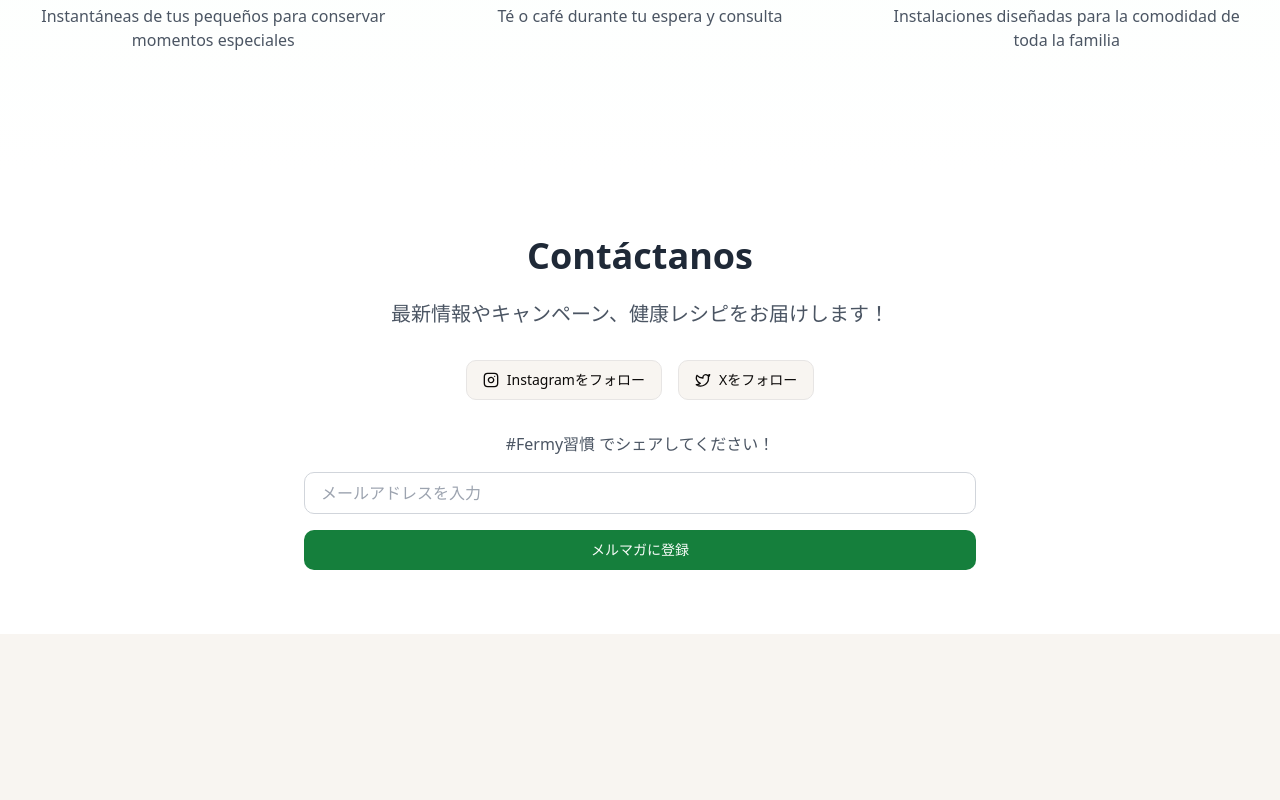
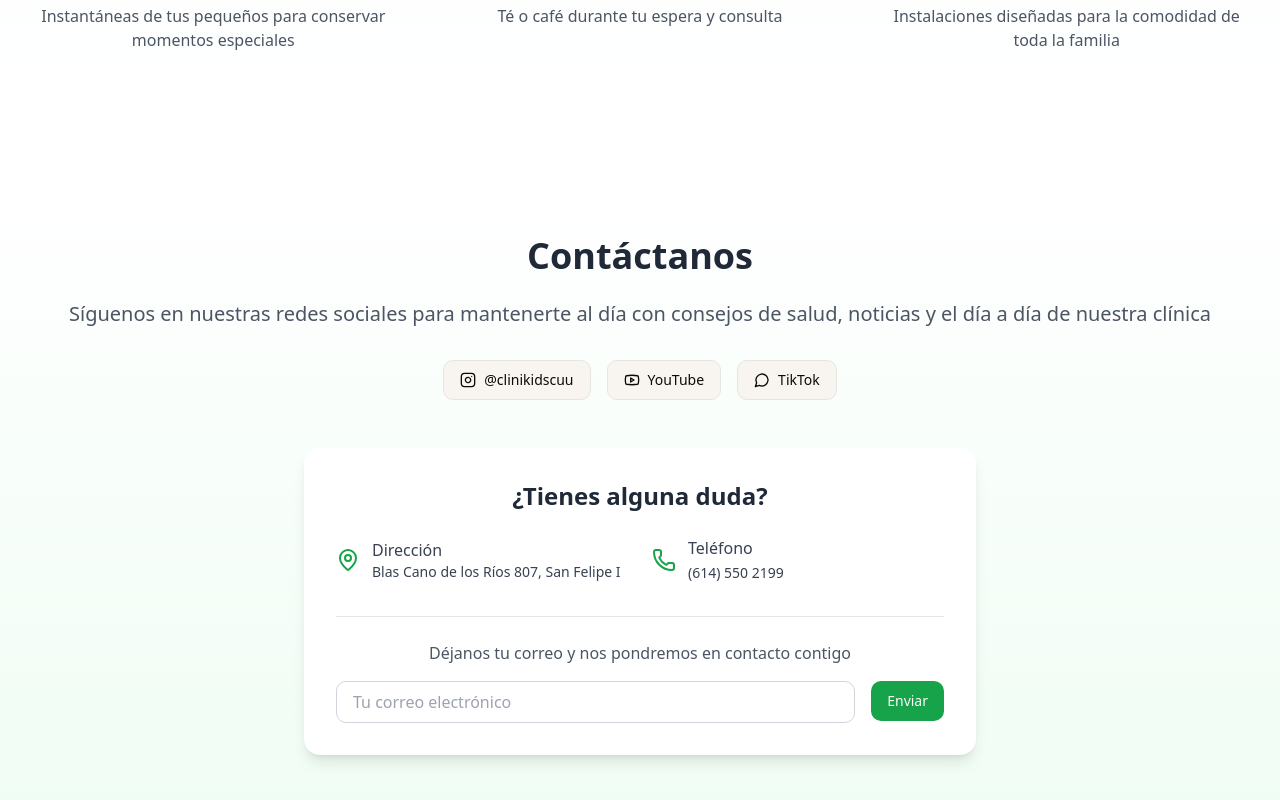
Before and after one commit to LibOrtega/chinocoso, a Next.js app: page / in a window 1280 px wide. Shown: the part 4166-4966 px from the top of the page. Before the commit the page ends 4800 px from the top, so only its background shows below. Built offline with nearby package versions, Linux system fonts and the light colour scheme.

Commit message:
cosa contacto lista

```diff
--- a/app/components/social-media.tsx
+++ b/app/components/social-media.tsx
@@ -1,30 +1,92 @@
-import { Instagram, Twitter } from "lucide-react"
+import { Instagram, Youtube, MessageCircle, MapPin, Phone } from "lucide-react"
 import { Button } from "@/components/ui/button"
 
 export default function SocialMedia() {
   return (
-    <section className="py-16 bg-white">
+    <section className="py-16 bg-gradient-to-b from-white to-green-50">
       <div className="container mx-auto px-4 text-center">
         <h2 className="text-3xl md:text-4xl font-bold text-gray-800 mb-6">Contáctanos</h2>
-        <p className="text-xl text-gray-600 mb-8">最新情報やキャンペーン、健康レシピをお届けします！</p>
-        <div className="flex justify-center gap-4 mb-8">
-          <Button variant="outline" className="flex items-center gap-2">
-            <Instagram />
-            Instagramをフォロー
-          </Button>
-          <Button variant="outline" className="flex items-center gap-2">
-            <Twitter />
-            Xをフォロー
-          </Button>
+        <p className="text-xl text-gray-600 mb-8">
+          Síguenos en nuestras redes sociales para mantenerte al día con consejos de salud,
+          noticias y el día a día de nuestra clínica
+        </p>
+
+        <div className="flex flex-wrap justify-center gap-4 mb-12">
+          <a
+            href="https://www.instagram.com/clinikidscuu?utm_source=ig_web_button_share_sheet&igsh=ZDNlZDc0MzIxNw=="
+            target="_blank"
+            rel="noopener noreferrer"
+            className="hover:scale-105 transition-transform"
+          >
+            <Button variant="outline" className="flex items-center gap-2 hover:bg-pink-50 hover:text-pink-600 transition-colors">
+              <Instagram className="h-5 w-5" />
+              @clinikidscuu
+            </Button>
+          </a>
+
+          <a
+            href="https://youtube.com/@clinikidscuu?si=QW7OtZv_VUzzjwbR"
+            target="_blank"
+            rel="noopener noreferrer"
+            className="hover:scale-105 transition-transform"
+          >
+            <Button variant="outline" className="flex items-center gap-2 hover:bg-red-50 hover:text-red-600 transition-colors">
+              <Youtube className="h-5 w-5" />
+              YouTube
+            </Button>
+          </a>
+
+          <a
+            href="https://www.tiktok.com/@clinikids.cuu?_t=ZS-8wxk8rIRheG&_r=1"
+            target="_blank"
+            rel="noopener noreferrer"
+            className="hover:scale-105 transition-transform"
+          >
+            <Button variant="outline" className="flex items-center gap-2 hover:bg-black hover:text-white transition-colors">
+              <MessageCircle className="h-5 w-5" />
+              TikTok
+            </Button>
+          </a>
         </div>
-        <p className="text-gray-600 mb-4">#Fermy習慣 でシェアしてください！</p>
-        <div className="max-w-2xl mx-auto">
-          <input
-            type="email"
-            placeholder="メールアドレスを入力"
-            className="w-full px-4 py-2 mb-4 border border-gray-300 rounded-md focus:outline-none focus:ring-2 focus:ring-green-500"
-          />
-          <Button className="w-full">メルマガに登録</Button>
+
+        <div className="max-w-2xl mx-auto bg-white p-8 rounded-2xl shadow-lg">
+          <h3 className="text-2xl font-semibold text-gray-800 mb-6">¿Tienes alguna duda?</h3>
+
+          <div className="grid grid-cols-1 md:grid-cols-2 gap-6 mb-8">
+            <div className="flex items-center gap-3 text-gray-700">
+              <MapPin className="h-6 w-6 text-green-600" />
+              <div className="text-left">
+                <p className="font-medium">Dirección</p>
+                <p className="text-sm">Blas Cano de los Ríos 807, San Felipe I</p>
+              </div>
+            </div>
+
+            <div className="flex items-center gap-3 text-gray-700">
+              <Phone className="h-6 w-6 text-green-600" />
+              <div className="text-left">
+                <p className="font-medium">Teléfono</p>
+                <a href="tel:6145502199" className="text-sm hover:text-green-600 transition-colors">
+                  (614) 550 2199
+                </a>
+              </div>
+            </div>
+          </div>
+
+          <div className="border-t pt-6">
+            <p className="text-gray-600 mb-4">
+              Déjanos tu correo y nos pondremos en contacto contigo
+            </p>
+            <div className="flex flex-col sm:flex-row gap-4">
+              <input
+                type="email"
+                placeholder="Tu correo electrónico"
+                className="flex-1 px-4 py-2 border border-gray-300 rounded-md focus:outline-none focus:ring-2 focus:ring-green-500"
+              />
+              <Button className="bg-green-600 hover:bg-green-700">
+                Enviar
+              </Button>
+            </div>
+          </div>
         </div>
       </div>
     </section>
```
